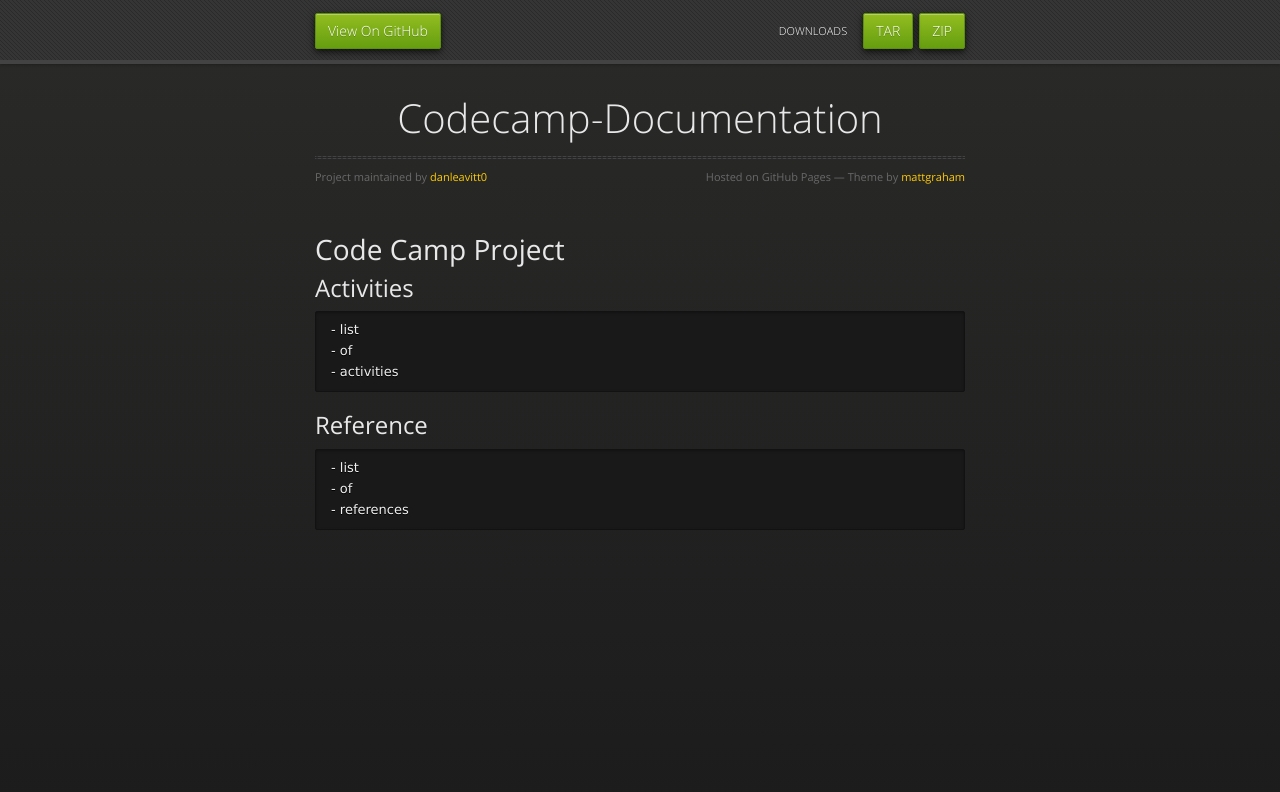
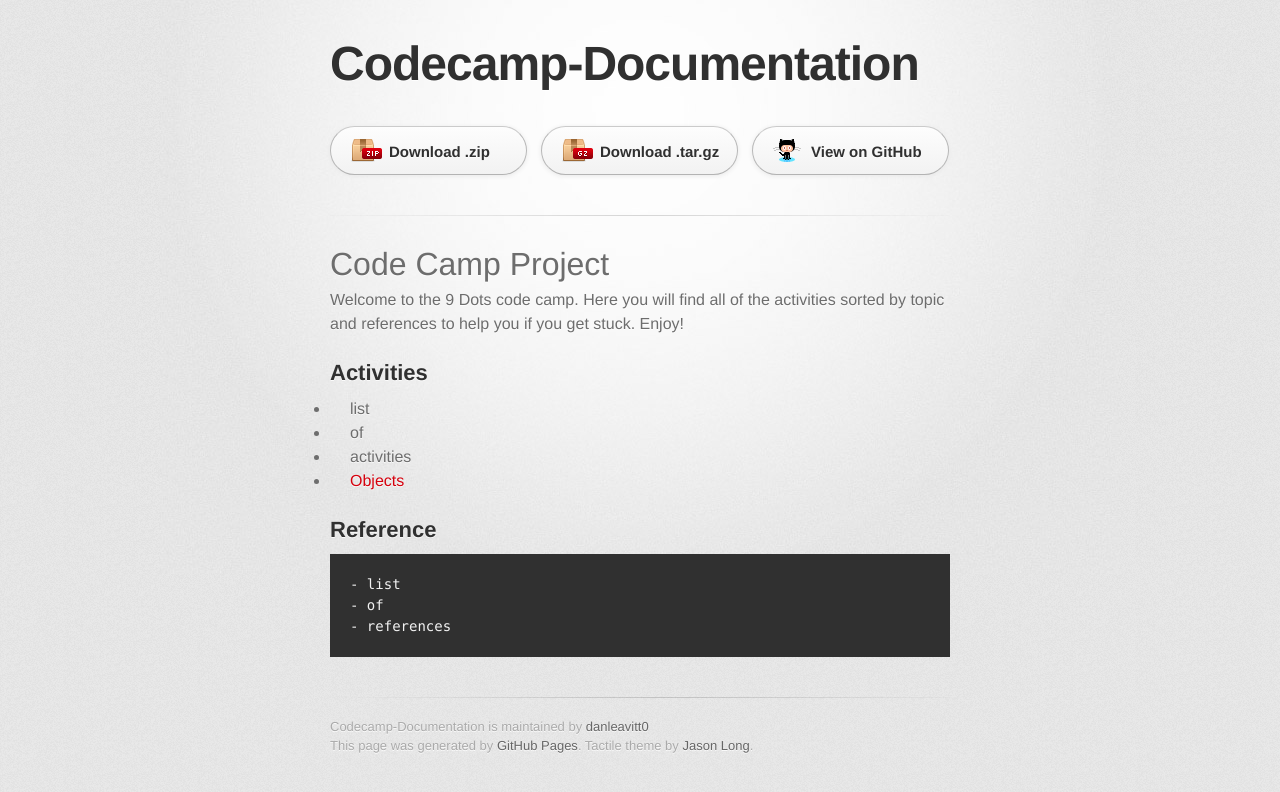
Before and after one commit to danleavitt0/codecamp-examples, a plain HTML site: page index.html in a window 1280 px wide. Drawn offline with nearby package versions, Linux system fonts and the light colour scheme; a web font is replaced by a local one.

Commit message:
Create gh-pages branch via GitHub

```diff
--- a/index.html
+++ b/index.html
@@ -1,53 +1,51 @@
-<!doctype html>
+<!DOCTYPE html>
 <html>
   <head>
-    <meta charset="utf-8">
+    <meta charset='utf-8'>
     <meta http-equiv="X-UA-Compatible" content="chrome=1">
+    <link href='https://fonts.googleapis.com/css?family=Chivo:900' rel='stylesheet' type='text/css'>
+    <link rel="stylesheet" type="text/css" href="stylesheets/stylesheet.css" media="screen">
+    <link rel="stylesheet" type="text/css" href="stylesheets/github-dark.css" media="screen">
+    <link rel="stylesheet" type="text/css" href="stylesheets/print.css" media="print">
+    <!--[if lt IE 9]>
+    <script src="//html5shiv.googlecode.com/svn/trunk/html5.js"></script>
+    <![endif]-->
     <title>Codecamp-Documentation by danleavitt0</title>
-    <link rel="stylesheet" href="stylesheets/styles.css">
-    <link rel="stylesheet" href="stylesheets/github-dark.css">
-    <script src="https://ajax.googleapis.com/ajax/libs/jquery/1.7.1/jquery.min.js"></script>
-    <script src="javascripts/respond.js"></script>
-    <!--[if lt IE 9]>
-      <script src="//html5shiv.googlecode.com/svn/trunk/html5.js"></script>
-    <![endif]-->
-    <!--[if lt IE 8]>
-    <link rel="stylesheet" href="stylesheets/ie.css">
-    <![endif]-->
-    <meta name="viewport" content="width=device-width, initial-scale=1, user-scalable=no">
+  </head>
 
-  </head>
   <body>
-      <div id="header">
-        <nav>
-          <li class="fork"><a href="https://github.com/danleavitt0/codecamp-examples">View On GitHub</a></li>
-          <li class="downloads"><a href="https://github.com/danleavitt0/codecamp-examples/zipball/master">ZIP</a></li>
-          <li class="downloads"><a href="https://github.com/danleavitt0/codecamp-examples/tarball/master">TAR</a></li>
-          <li class="title">DOWNLOADS</li>
-        </nav>
-      </div><!-- end header -->
+    <div id="container">
+      <div class="inner">
 
-    <div class="wrapper">
+        <header>
+          <h1>Codecamp-Documentation</h1>
+          <h2></h2>
+        </header>
 
-      <section>
-        <div id="title">
-          <h1>Codecamp-Documentation</h1>
-          <p></p>
-          <hr>
-          <span class="credits left">Project maintained by <a href="https://github.com/danleavitt0">danleavitt0</a></span>
-          <span class="credits right">Hosted on GitHub Pages &mdash; Theme by <a href="https://twitter.com/michigangraham">mattgraham</a></span>
-        </div>
+        <section id="downloads" class="clearfix">
+          <a href="https://github.com/danleavitt0/codecamp-examples/zipball/master" id="download-zip" class="button"><span>Download .zip</span></a>
+          <a href="https://github.com/danleavitt0/codecamp-examples/tarball/master" id="download-tar-gz" class="button"><span>Download .tar.gz</span></a>
+          <a href="https://github.com/danleavitt0/codecamp-examples" id="view-on-github" class="button"><span>View on GitHub</span></a>
+        </section>
 
-        <h1>
+        <hr>
+
+        <section id="main_content">
+          <h1>
 <a id="code-camp-project" class="anchor" href="#code-camp-project" aria-hidden="true"><span class="octicon octicon-link"></span></a>Code Camp Project</h1>
+
+<p>Welcome to the 9 Dots code camp. Here you will find all of the activities sorted by topic
+and references to help you if you get stuck. Enjoy!</p>
 
 <h2>
 <a id="activities" class="anchor" href="#activities" aria-hidden="true"><span class="octicon octicon-link"></span></a>Activities</h2>
 
-<pre><code>- list
-- of
-- activities
-</code></pre>
+<ul>
+<li>list </li>
+<li>of</li>
+<li>activities</li>
+<li><a href="https://github.com/danleavitt0/codecamp-examples/blob/master/objects/README.md">Objects</a></li>
+</ul>
 
 <h2>
 <a id="reference" class="anchor" href="#reference" aria-hidden="true"><span class="octicon octicon-link"></span></a>Reference</h2>
@@ -56,10 +54,15 @@
 - of
 - references
 </code></pre>
-      </section>
+        </section>
 
+        <footer>
+          Codecamp-Documentation is maintained by <a href="https://github.com/danleavitt0">danleavitt0</a><br>
+          This page was generated by <a href="https://pages.github.com">GitHub Pages</a>. Tactile theme by <a href="https://twitter.com/jasonlong">Jason Long</a>.
+        </footer>
+
+
+      </div>
     </div>
-    <!--[if !IE]><script>fixScale(document);</script><![endif]-->
-
   </body>
 </html>
--- /dev/null
+++ b/javascripts/main.js
@@ -0,0 +1 @@
+console.log('This would be the main JS file.');
--- a/params.json
+++ b/params.json
@@ -1 +1 @@
-{"name":"Codecamp-Documentation","tagline":"","body":"# Code Camp Project\r\n\r\n## Activities\r\n\r\n    - list \r\n    - of\r\n    - activities\r\n    \r\n## Reference\r\n\r\n    - list \r\n    - of\r\n    - references","google":"","note":"Don't delete this file! It's used internally to help with page regeneration."}
+{"name":"Codecamp-Documentation","tagline":"","body":"# Code Camp Project\r\n\r\nWelcome to the 9 Dots code camp. Here you will find all of the activities sorted by topic\r\nand references to help you if you get stuck. Enjoy!\r\n\r\n## Activities\r\n\r\n- list \r\n- of\r\n- activities\r\n- [Objects](https://github.com/danleavitt0/codecamp-examples/blob/master/objects/README.md)\r\n    \r\n## Reference\r\n\r\n    - list \r\n    - of\r\n    - references","google":"","note":"Don't delete this file! It's used internally to help with page regeneration."}
--- /dev/null
+++ b/stylesheets/print.css
@@ -0,0 +1,228 @@
+html, body, div, span, applet, object, iframe,
+h1, h2, h3, h4, h5, h6, p, blockquote, pre,
+a, abbr, acronym, address, big, cite, code,
+del, dfn, em, img, ins, kbd, q, s, samp,
+small, strike, strong, sub, sup, tt, var,
+b, u, i, center,
+dl, dt, dd, ol, ul, li,
+fieldset, form, label, legend,
+table, caption, tbody, tfoot, thead, tr, th, td,
+article, aside, canvas, details, embed,
+figure, figcaption, footer, header, hgroup,
+menu, nav, output, ruby, section, summary,
+time, mark, audio, video {
+  padding: 0;
+  margin: 0;
+  font: inherit;
+  font-size: 100%;
+  vertical-align: baseline;
+  border: 0;
+}
+/* HTML5 display-role reset for older browsers */
+article, aside, details, figcaption, figure,
+footer, header, hgroup, menu, nav, section {
+  display: block;
+}
+body {
+  line-height: 1;
+}
+ol, ul {
+  list-style: none;
+}
+blockquote, q {
+  quotes: none;
+}
+blockquote:before, blockquote:after,
+q:before, q:after {
+  content: '';
+  content: none;
+}
+table {
+  border-spacing: 0;
+  border-collapse: collapse;
+}
+body {
+  font-family: 'Helvetica Neue', Helvetica, Arial, serif;
+  font-size: 13px;
+  line-height: 1.5;
+  color: #000;
+}
+
+a {
+  font-weight: bold;
+  color: #d5000d;
+}
+
+header {
+  padding-top: 35px;
+  padding-bottom: 10px;
+}
+
+header h1 {
+  font-size: 48px;
+  font-weight: bold;
+  line-height: 1.2;
+  color: #303030;
+  letter-spacing: -1px;
+}
+
+header h2 {
+  font-size: 24px;
+  font-weight: normal;
+  line-height: 1.3;
+  color: #aaa;
+  letter-spacing: -1px;
+}
+#downloads {
+  display: none;
+}
+#main_content {
+  padding-top: 20px;
+}
+
+code, pre {
+  margin-bottom: 30px;
+  font-family: Monaco, "Bitstream Vera Sans Mono", "Lucida Console", Terminal;
+  font-size: 12px;
+  color: #222;
+}
+
+code {
+  padding: 0 3px;
+}
+
+pre {
+  padding: 20px;
+  overflow: auto;
+  border: solid 1px #ddd;
+}
+pre code {
+  padding: 0;
+}
+
+ul, ol, dl {
+  margin-bottom: 20px;
+}
+
+
+/* COMMON STYLES */
+
+table {
+  width: 100%;
+  border: 1px solid #ebebeb;
+}
+
+th {
+  font-weight: 500;
+}
+
+td {
+  font-weight: 300;
+  text-align: center;
+  border: 1px solid #ebebeb;
+}
+
+form {
+  padding: 20px;
+  background: #f2f2f2;
+
+}
+
+
+/* GENERAL ELEMENT TYPE STYLES */
+
+h1 {
+  font-size: 2.8em;
+}
+
+h2 {
+  margin-bottom: 8px;
+  font-size: 22px;
+  font-weight: bold;
+  color: #303030;
+}
+
+h3 {
+  margin-bottom: 8px;
+  font-size: 18px;
+  font-weight: bold;
+  color: #d5000d;
+}
+
+h4 {
+  font-size: 16px;
+  font-weight: bold;
+  color: #303030;
+}
+
+h5 {
+  font-size: 1em;
+  color: #303030;
+}
+
+h6 {
+  font-size: .8em;
+  color: #303030;
+}
+
+p {
+  margin-bottom: 20px;
+  font-weight: 300;
+}
+
+a {
+  text-decoration: none;
+}
+
+p a {
+  font-weight: 400;
+}
+
+blockquote {
+  padding: 0 0 0 30px;
+  margin-bottom: 20px;
+  font-size: 1.6em;
+  border-left: 10px solid #e9e9e9;
+}
+
+ul li {
+  list-style-position: inside;
+  list-style: disc;
+  padding-left: 20px;
+}
+
+ol li {
+  list-style-position: inside;
+  list-style: decimal;
+  padding-left: 3px;
+}
+
+dl dd {
+  font-style: italic;
+  font-weight: 100;
+}
+
+footer {
+  padding-top: 20px;
+  padding-bottom: 30px;
+  margin-top: 40px;
+  font-size: 13px;
+  color: #aaa;
+}
+
+footer a {
+  color: #666;
+}
+
+/* MISC */
+.clearfix:after {
+  display: block;
+  height: 0;
+  clear: both;
+  visibility: hidden;
+  content: '.';
+}
+
+.clearfix {display: inline-block;}
+* html .clearfix {height: 1%;}
+.clearfix {display: block;}
--- /dev/null
+++ b/stylesheets/stylesheet.css
@@ -0,0 +1,373 @@
+/* http://meyerweb.com/eric/tools/css/reset/
+   v2.0 | 20110126
+   License: none (public domain)
+*/
+html, body, div, span, applet, object, iframe,
+h1, h2, h3, h4, h5, h6, p, blockquote, pre,
+a, abbr, acronym, address, big, cite, code,
+del, dfn, em, img, ins, kbd, q, s, samp,
+small, strike, strong, sub, sup, tt, var,
+b, u, i, center,
+dl, dt, dd, ol, ul, li,
+fieldset, form, label, legend,
+table, caption, tbody, tfoot, thead, tr, th, td,
+article, aside, canvas, details, embed,
+figure, figcaption, footer, header, hgroup,
+menu, nav, output, ruby, section, summary,
+time, mark, audio, video {
+	padding: 0;
+	margin: 0;
+	font: inherit;
+	font-size: 100%;
+	vertical-align: baseline;
+	border: 0;
+}
+/* HTML5 display-role reset for older browsers */
+article, aside, details, figcaption, figure,
+footer, header, hgroup, menu, nav, section {
+	display: block;
+}
+body {
+	line-height: 1;
+}
+ol, ul {
+	list-style: none;
+}
+blockquote, q {
+	quotes: none;
+}
+blockquote:before, blockquote:after,
+q:before, q:after {
+	content: '';
+	content: none;
+}
+table {
+	border-spacing: 0;
+	border-collapse: collapse;
+}
+
+/* LAYOUT STYLES */
+body {
+  font-family: 'Helvetica Neue', Helvetica, Arial, serif;
+  font-size: 1em;
+  line-height: 1.5;
+  color: #6d6d6d;
+  text-shadow: 0 1px 0 rgba(255, 255, 255, 0.8);
+  background: #e7e7e7 url(../images/body-bg.png) 0 0 repeat;
+}
+
+a {
+  color: #d5000d;
+}
+a:hover {
+  color: #c5000c;
+}
+
+header {
+  padding-top: 35px;
+  padding-bottom: 25px;
+}
+
+header h1 {
+  font-family: 'Chivo', 'Helvetica Neue', Helvetica, Arial, serif;
+  font-size: 48px; font-weight: 900;
+  line-height: 1.2;
+  color: #303030;
+  letter-spacing: -1px;
+}
+
+header h2 {
+  font-size: 24px;
+  font-weight: normal;
+  line-height: 1.3;
+  color: #aaa;
+  letter-spacing: -1px;
+}
+
+#container {
+  min-height: 595px;
+  background: transparent url(../images/highlight-bg.jpg) 50% 0 no-repeat;
+}
+
+.inner {
+  width: 620px;
+  margin: 0 auto;
+}
+
+#container .inner img {
+  max-width: 100%;
+}
+
+#downloads {
+  margin-bottom: 40px;
+}
+
+a.button {
+  display: block;
+  float: left;
+  width: 179px;
+  padding: 12px 8px 12px 8px;
+  margin-right: 14px;
+  font-size: 15px;
+  font-weight: bold;
+  line-height: 25px;
+  color: #303030;
+  background: #fdfdfd; /* Old browsers */
+  background: -moz-linear-gradient(top,  #fdfdfd 0%, #f2f2f2 100%); /* FF3.6+ */
+  background: -webkit-gradient(linear, left top, left bottom, color-stop(0%,#fdfdfd), color-stop(100%,#f2f2f2)); /* Chrome,Safari4+ */
+  background: -webkit-linear-gradient(top,  #fdfdfd 0%,#f2f2f2 100%); /* Chrome10+,Safari5.1+ */
+  background: -o-linear-gradient(top,  #fdfdfd 0%,#f2f2f2 100%); /* Opera 11.10+ */
+  background: -ms-linear-gradient(top,  #fdfdfd 0%,#f2f2f2 100%); /* IE10+ */
+  background: linear-gradient(top,  #fdfdfd 0%,#f2f2f2 100%); /* W3C */
+  filter: progid:DXImageTransform.Microsoft.gradient( startColorstr='#fdfdfd', endColorstr='#f2f2f2',GradientType=0 ); /* IE6-9 */
+  border-top: solid 1px #cbcbcb;
+  border-right: solid 1px #b7b7b7;
+  border-bottom: solid 1px #b3b3b3;
+  border-left: solid 1px #b7b7b7;
+  border-radius: 30px;
+  -webkit-box-shadow: 10px 10px 5px #888;
+  -moz-box-shadow: 10px 10px 5px #888;
+  box-shadow: 0px 1px 5px #e8e8e8;
+  -moz-border-radius: 30px;
+  -webkit-border-radius: 30px;
+}
+a.button:hover {
+  background: #fafafa; /* Old browsers */
+  background: -moz-linear-gradient(top,  #fdfdfd 0%, #f6f6f6 100%); /* FF3.6+ */
+  background: -webkit-gradient(linear, left top, left bottom, color-stop(0%,#fdfdfd), color-stop(100%,#f6f6f6)); /* Chrome,Safari4+ */
+  background: -webkit-linear-gradient(top,  #fdfdfd 0%,#f6f6f6 100%); /* Chrome10+,Safari5.1+ */
+  background: -o-linear-gradient(top,  #fdfdfd 0%,#f6f6f6 100%); /* Opera 11.10+ */
+  background: -ms-linear-gradient(top,  #fdfdfd 0%,#f6f6f6 100%); /* IE10+ */
+  background: linear-gradient(top,  #fdfdfd 0%,#f6f6f6, 100%); /* W3C */
+  filter: progid:DXImageTransform.Microsoft.gradient( startColorstr='#fdfdfd', endColorstr='#f6f6f6',GradientType=0 ); /* IE6-9 */
+  border-top: solid 1px #b7b7b7;
+  border-right: solid 1px #b3b3b3;
+  border-bottom: solid 1px #b3b3b3;
+  border-left: solid 1px #b3b3b3;
+}
+
+a.button span {
+  display: block;
+  height: 23px;
+  padding-left: 50px;
+}
+
+#download-zip span {
+  background: transparent url(../images/zip-icon.png) 12px 50% no-repeat;
+}
+#download-tar-gz span {
+  background: transparent url(../images/tar-gz-icon.png) 12px 50% no-repeat;
+}
+#view-on-github span {
+  background: transparent url(../images/octocat-icon.png) 12px 50% no-repeat;
+}
+#view-on-github {
+  margin-right: 0;
+}
+
+code, pre {
+  margin-bottom: 30px;
+  font-family: Monaco, "Bitstream Vera Sans Mono", "Lucida Console", Terminal;
+  font-size: 14px;
+  color: #222;
+}
+
+code {
+  padding: 0 3px;
+  background-color: #f2f2f2;
+  border: solid 1px #ddd;
+}
+
+pre {
+  padding: 20px;
+  overflow: auto;
+  color: #f2f2f2;
+  text-shadow: none;
+  background: #303030;
+}
+pre code {
+  padding: 0;
+  color: #f2f2f2;
+  background-color: #303030;
+  border: none;
+}
+
+ul, ol, dl {
+  margin-bottom: 20px;
+}
+
+
+/* COMMON STYLES */
+
+hr {
+  height: 1px;
+  padding-bottom: 1em;
+  margin-top: 1em;
+  line-height: 1px;
+  background: transparent url('../images/hr.png') 50% 0 no-repeat;
+  border: none;
+}
+
+strong {
+  font-weight: bold;
+}
+
+em {
+  font-style: italic;
+}
+
+table {
+  width: 100%;
+  border: 1px solid #ebebeb;
+}
+
+th {
+  font-weight: 500;
+}
+
+td {
+  font-weight: 300;
+  text-align: center;
+  border: 1px solid #ebebeb;
+}
+
+form {
+  padding: 20px;
+  background: #f2f2f2;
+
+}
+
+
+/* GENERAL ELEMENT TYPE STYLES */
+
+h1 {
+  font-size: 32px;
+}
+
+h2 {
+  margin-bottom: 8px;
+  font-size: 22px;
+  font-weight: bold;
+  color: #303030;
+}
+
+h3 {
+  margin-bottom: 8px;
+  font-size: 18px;
+  font-weight: bold;
+  color: #d5000d;
+}
+
+h4 {
+  font-size: 16px;
+  font-weight: bold;
+  color: #303030;
+}
+
+h5 {
+  font-size: 1em;
+  color: #303030;
+}
+
+h6 {
+  font-size: .8em;
+  color: #303030;
+}
+
+p {
+  margin-bottom: 20px;
+  font-weight: 300;
+}
+
+a {
+  text-decoration: none;
+}
+
+p a {
+  font-weight: 400;
+}
+
+blockquote {
+  padding: 0 0 0 30px;
+  margin-bottom: 20px;
+  font-size: 1.6em;
+  border-left: 10px solid #e9e9e9;
+}
+
+ul li {
+  list-style-position: inside;
+  list-style: disc;
+  padding-left: 20px;
+}
+
+ol li {
+  list-style-position: inside;
+  list-style: decimal;
+  padding-left: 3px;
+}
+
+dl dt {
+  color: #303030;
+}
+
+footer {
+  padding-top: 20px;
+  padding-bottom: 30px;
+  margin-top: 40px;
+  font-size: 13px;
+  color: #aaa;
+  background: transparent url('../images/hr.png') 0 0 no-repeat;
+}
+
+footer a {
+  color: #666;
+}
+footer a:hover {
+  color: #444;
+}
+
+/* MISC */
+.clearfix:after {
+  display: block;
+  height: 0;
+  clear: both;
+  visibility: hidden;
+  content: '.';
+}
+
+.clearfix {display: inline-block;}
+* html .clearfix {height: 1%;}
+.clearfix {display: block;}
+
+/* #Media Queries
+================================================== */
+
+/* Smaller than standard 960 (devices and browsers) */
+@media only screen and (max-width: 959px) { }
+
+/* Tablet Portrait size to standard 960 (devices and browsers) */
+@media only screen and (min-width: 768px) and (max-width: 959px) { }
+
+/* All Mobile Sizes (devices and browser) */
+@media only screen and (max-width: 767px) {
+  header {
+    padding-top: 10px;
+    padding-bottom: 10px;
+  }
+  #downloads {
+    margin-bottom: 25px;
+  }
+  #download-zip, #download-tar-gz {
+    display: none;
+  }
+  .inner {
+    width: 94%;
+    margin: 0 auto;
+  }
+}
+
+/* Mobile Landscape Size to Tablet Portrait (devices and browsers) */
+@media only screen and (min-width: 480px) and (max-width: 767px) { }
+
+/* Mobile Portrait Size to Mobile Landscape Size (devices and browsers) */
+@media only screen and (max-width: 479px) { }
```
Also changed, not shown: images/body-bg.png (added), images/highlight-bg.jpg (added), images/hr.png (added), images/octocat-icon.png (added), images/tar-gz-icon.png (added), images/zip-icon.png (added).
